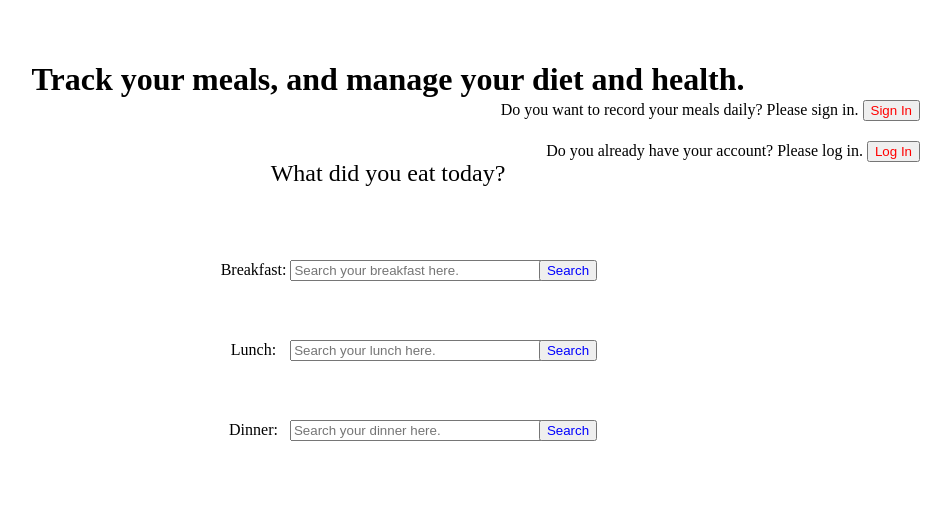
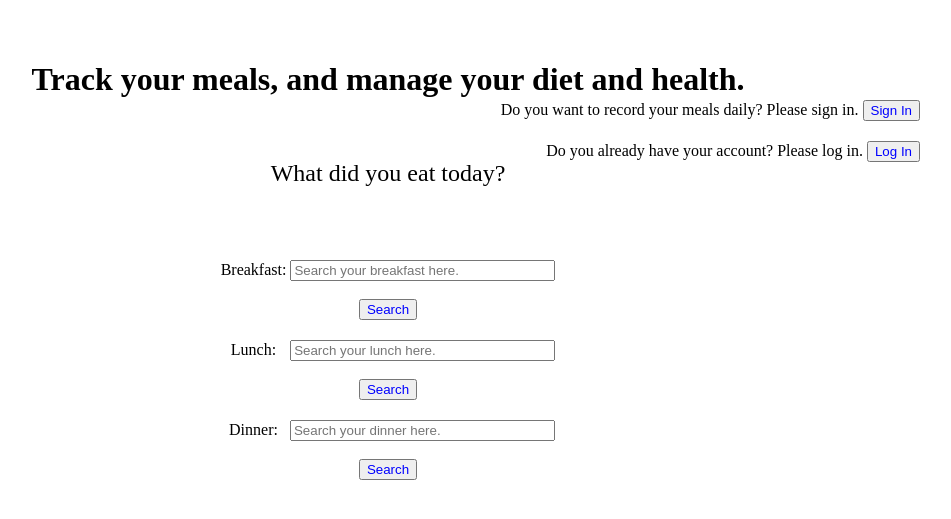
Before and after one commit to nonjang545/HA-Project, a Django app: page / in a window 1280 px wide. Shown: the top 519 px of the page, without its empty margins (252-1203 px from the left). Run offline with Django 3.2, Linux system fonts and the light colour scheme.

Commit message:
refactorying code

```diff
--- a/test_website/templates/index.html
+++ b/test_website/templates/index.html
@@ -1,6 +1,9 @@
 <!DOCTYPE html>
 <html>
 <head>
+<script>
+    // javascript comes here.
+</script>
 <meta charset="utf-8">
 <title>Home</title>
 </head>
@@ -13,36 +16,36 @@
             <div class="input-group" style="text-align:center; position:relative; top:140px">
                 <label for="Breakfast">Breakfast:</label>
                 <input type="text" id="Breakfast" name="Breakfast" placeholder="Search your breakfast here." size="30"><br><br>
-                <button class="btn btn-default" type="button" style="color: blue; position:relative; top:-39px; left:180px">Search</button>
+                <span><input type="button" value="Search" style="color:blue"></span>
             </div>
 
             <div class="input-group" style="text-align:center; position:relative; top:160px">
                 <label for="Lunch">Lunch:</label>
                 <input type="text" id="Lunch" name="Lunch" placeholder="Search your lunch here." size="30" style="position:relative; left:10px"><br><br>
-                <button class="btn btn-default" type="button" style="color: blue; position:relative; top:-39px; left:180px">Search</button>
+                <span><input type="button" value="Search" style="color:blue"></span>
             </div>
 
             <div class="input-group" style="text-align:center; position:relative; top:180px">
                 <label for="Lunch">Dinner:</label>
                 <input type="text" id="Lunch" name="Lunch" placeholder="Search your dinner here." size="30" style="position:relative; left:8px"><br><br>
-                <button class="btn btn-default" type="button" style="color: blue; position:relative; top:-39px; left:180px">Search</button>
+                <span><input type="button" value="Search" style="color:blue"></span>
             </div>
         </form>
 
     <div style="text-align:right; position:relative; top:-200px; right:100px"> Do you want to record your meals daily? Please sign in.
         <a href="/signin">
-           <button class="btn btn-default" type="button" style="color: red">Sign In</button>
+            <input type="button" value="Sign In" style="color:blue">
         </a>
     </div>
 
     <div style="text-align:right; position:relative; top:-180px; right:100px"> Do you already have your account? Please log in.
-        <a href="/signin">
-           <button class="btn btn-default" type="button" style="color: red">Log In</button>
+        <a href="/login">
+            <input type="button" value="Log In" style="color:blue">
         </a>
     </div>
 
     <script>
-        alert("Welcome! Please report what you ate today.")
+        alert("What did you eat today? :)")
     </script>
 </body>
 </html>
```
